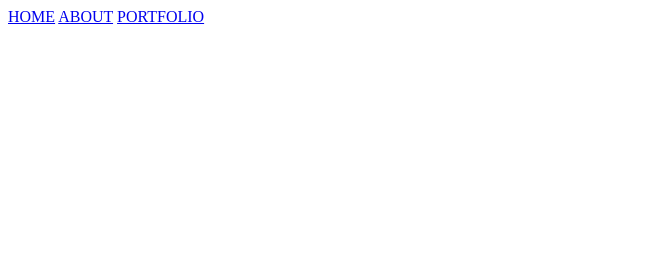
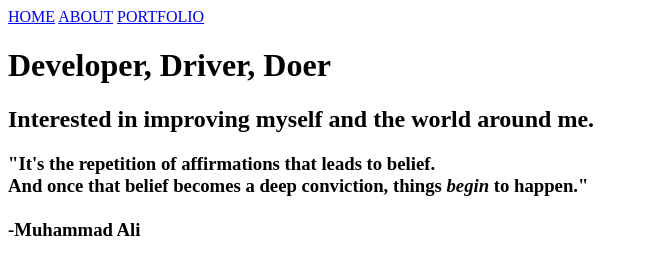
Before and after one commit to Brian-Peyton-Web-Development/First-Website, a plain HTML site: page index.html in a window 1280 px wide. Shown: the whole page, without its empty margins (0-648 px from the left). Drawn offline with Linux system fonts and the light colour scheme.

Commit message:
aligned for better nesting.

```diff
--- a/index.html
+++ b/index.html
@@ -13,13 +13,26 @@
 
   <body>
     <header>
-        <span class="name"Brian Peyton></span>
+      <span class="name"Brian Peyton></span>
         <nav class="links">
-            <a class="active" href="/">HOME</a>
-            <a href="/about.html">ABOUT</a>
-            <a href="/portfolio.html">PORTFOLIO</a>
+          <a class="active" href="/">HOME</a>
+          <a href="/about.html">ABOUT</a>
+          <a href="/portfolio.html">PORTFOLIO</a>
         </nav>
     </header>
 
+    <main>
+      <h1>Developer, Driver, Doer</h1>
+
+      <h2>Interested in improving myself and the world around me.</h2>
+
+      <h3 class="quote">"It's the repetition of affirmations that leads to belief.<br>
+        And once that belief becomes a deep conviction, things <i>begin</i> to happen."<br>
+        <br>
+        -Muhammad Ali
+      </h3>
+
+    </main>
+
 </body>
 </html>
```
